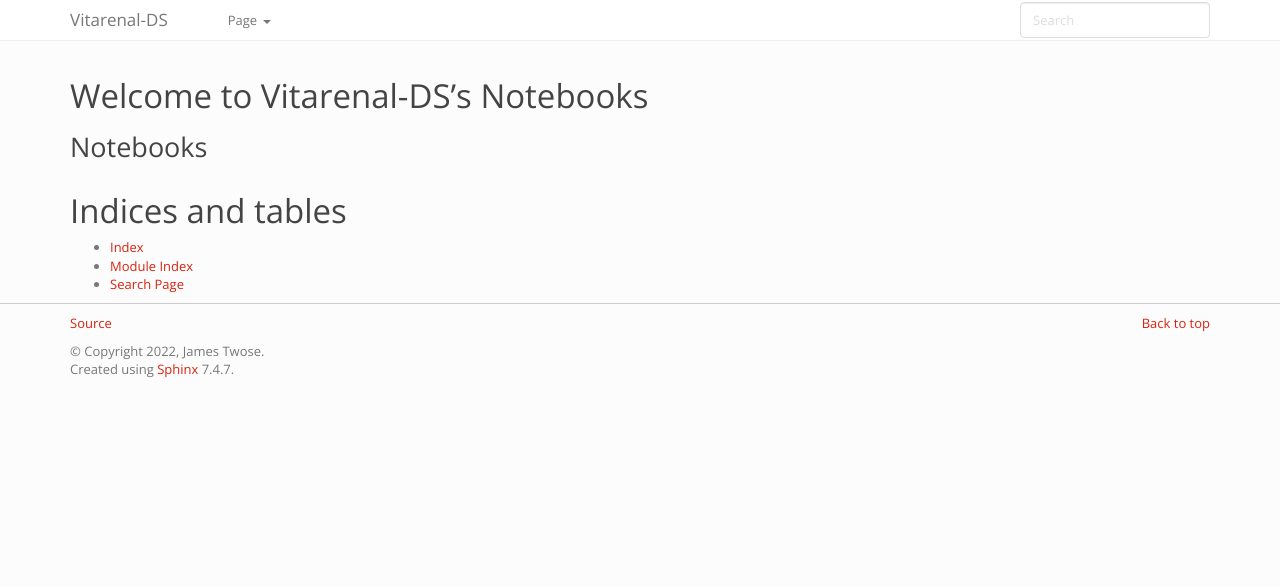
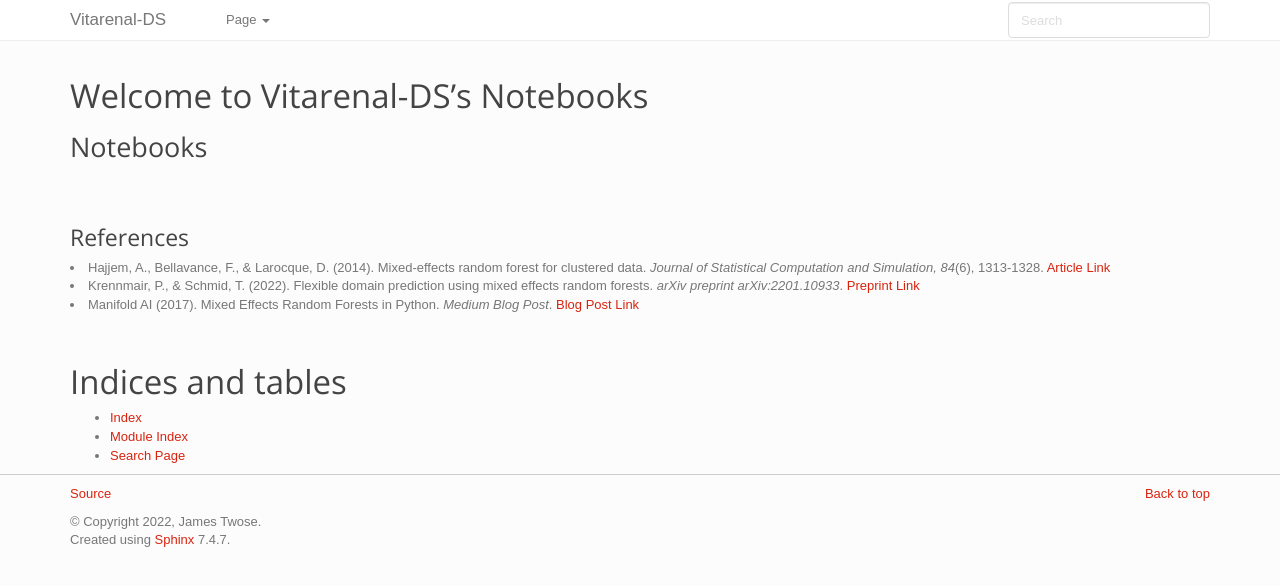
Before and after one commit to jameshtwose/vitarenal-DS, a Sphinx documentation site: the page built from docs/source/index.rst, in a window 1280 px wide. Shown: the top 586 px of the page. Built offline with Sphinx 7.4.7, drawn with Linux system fonts in a browser that asks for light colours; pages that are not in the unit, such as notebooks, are missing from menus.

Commit message:
adding MERF references to the documentation

```diff
--- /dev/null
+++ b/docs/source/_static/css/custom.css
@@ -0,0 +1,10 @@
+body {
+    font-family: "Raleway", sans-serif;
+    --darkgrey: grey;
+    --greenyellow: #71db5c;
+    --greenyellowgradient: #71db5caa;
+    --white: #ffffff;
+    --greenblue: #00c7b1;
+    --greenbluegradient: #00c7b0be;
+
+}
--- a/docs/source/conf.py
+++ b/docs/source/conf.py
@@ -81,3 +81,9 @@ html_theme_options = {
 # relative to this directory. They are copied after the builtin static files,
 # so a file named "default.css" will overwrite the builtin "default.css".
 html_static_path = ['_static']
+
+# Add the 'copybutton' javascript, to hide/show the prompt in code
+# examples, originally taken from scikit-learn's doc/conf.py
+def setup(app):
+    app.add_js_file("copybutton.js")
+    app.add_css_file("css/custom.css")
--- a/docs/source/index.rst
+++ b/docs/source/index.rst
@@ -20,6 +20,27 @@ Notebooks
    vitarenal_synthetic_Lmer.ipynb
    vitarenal_synthetic_MERF.ipynb
 
+|
+
+References
+^^^^^^^^^^^
+.. raw:: html
+
+   <div id="content">
+      <li>Hajjem, A., Bellavance, F., & Larocque, D. (2014).
+      Mixed-effects random forest for clustered data.
+      <i>Journal of Statistical Computation and Simulation, 84</i>(6),
+      1313-1328.<a href="https://www.tandfonline.com/doi/abs/10.1080/00949655.2012.741599"> Article Link</a></li>
+      <li>Krennmair, P., & Schmid, T. (2022).
+      Flexible domain prediction using mixed effects random forests.
+      <i>arXiv preprint arXiv:2201.10933</i>.<a href="https://arxiv.org/pdf/2201.10933.pdf"> Preprint Link</a></li>
+      <li>Manifold AI (2017).
+      Mixed Effects Random Forests in Python.
+      <i>Medium Blog Post</i>.<a href="https://towardsdatascience.com/mixed-effects-random-forests-6ecbb85cb177"> Blog Post Link</a></li>
+   </div>
+
+|
+
 Indices and tables
 ==================
 
```
